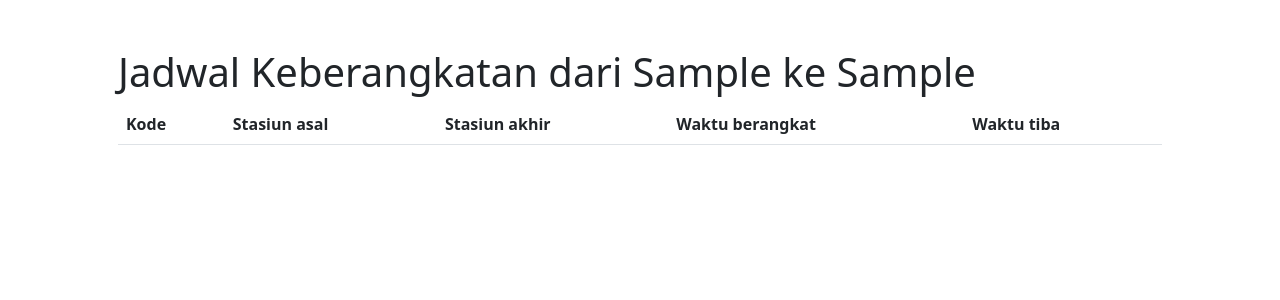
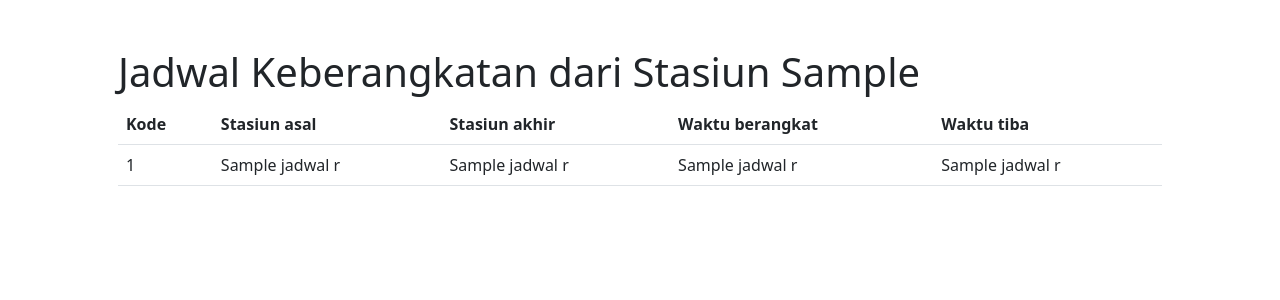
Before and after one commit to raphael-lesmana/kereta-api-system, a Flask app: template templates/jadwal_result.html in a window 1280 px wide. Shown: the part 56-356 px from the top of the page. Run offline with Flask 3, Linux system fonts and the light colour scheme; the template is opened without the code that fills it: most values are stand-ins (such as "Sample title", 1, 10 or a date in 2020); lists and menus that the app fills with data are empty; parts of the project's set-up code (start-up, migrations or seed data) failed here and were passed over; some libraries are stand-ins or nearby versions.

Commit message:
jadwal finalization

```diff
--- a/main.py
+++ b/main.py
@@ -35,11 +35,24 @@ def index():
 def jadwal():
     if request.method == "POST":
         stasiun_asal = request.form.get("stasiun_asal")
-        stasiun_akhir = request.form.get("stasiun_akhir")
+
+        cur.execute("""SELECT kk.kode_keberangkatan, s1.nama_stasiun,
+						s2.nama_stasiun, waktu_keberangkatan, waktu_tiba
+						FROM keberangkatan k
+						JOIN kode_keberangkatan kk
+						ON k.kode_keberangkatan=kk.kode_keberangkatan
+						JOIN stasiun s1
+						ON s1.kode_stasiun=kk.kode_stasiun_awal
+						JOIN stasiun s2
+						ON s2.kode_stasiun=kk.kode_stasiun_akhir
+						WHERE s1.nama_stasiun=?
+					""", (stasiun_asal,))
+
+        jadwal_rs = list(cur)
 
         return render_template("jadwal_result.html",
             stasiun_asal=stasiun_asal,
-            stasiun_akhir=stasiun_akhir
+            jadwal_rs=jadwal_rs
         )
     else:
         cur.execute("SELECT nama_stasiun FROM stasiun")
--- a/templates/jadwal_result.html
+++ b/templates/jadwal_result.html
@@ -5,7 +5,7 @@ Jadwal
 {% endblock %}
 
 {% block main %}
-<h1>Jadwal Keberangkatan dari {{ stasiun_asal }} ke {{ stasiun_akhir }}</h1>
+<h1>Jadwal Keberangkatan dari Stasiun {{ stasiun_asal }}</h1>
 <table class="table">
     <thead>
         <tr>
@@ -16,5 +16,16 @@ Jadwal
             <th scope="col">Waktu tiba</th>
         </tr>
     </thead>
+    <tbody>
+        {% for i in jadwal_rs %}
+        <tr>
+            <td>{{ i[0]}}</td>
+            <td>{{ i[1]}}</td>
+            <td>{{ i[2]}}</td>
+            <td>{{ i[3]}}</td>
+            <td>{{ i[4]}}</td>
+        </tr>
+        {% endfor %}
+    </tbody>
 </table>
 {% endblock %}
```
Also changed, not shown: templates/jadwal_form.html (+0 -8 lines).
